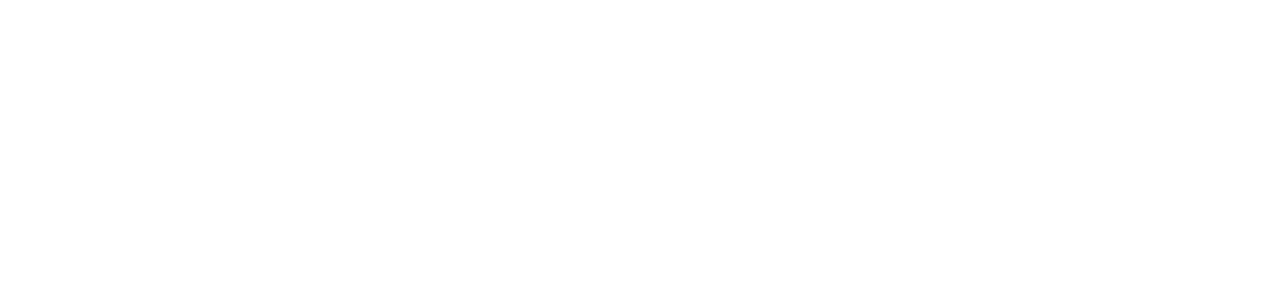
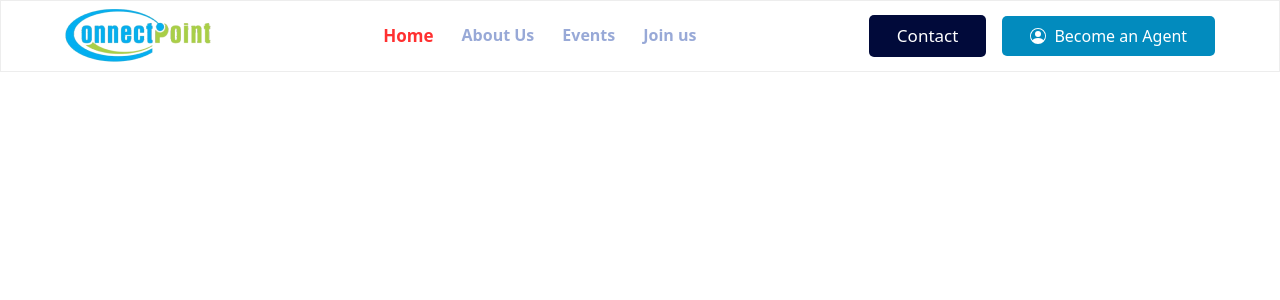
Before and after one commit to EmilyRacheal/connectpointsite, a React (Vite) app: page /buyairtime in a window 1280 px wide. Before the commit this address had no page. Shown: the top 300 px of the page. Built offline with nearby package versions, Linux system fonts and the light colour scheme.

Commit message:
working on the buyairtime page

```diff
--- a/src/App.jsx
+++ b/src/App.jsx
@@ -4,6 +4,7 @@
 import Home from "./Pages/Home/index";
 import About from "./Pages/About/index";
 import Contact from "./Pages/Contact/index";
+import BuyAirtime from "./Pages/BuyAirtime/buyAirtime"
 
 function App() {
   const [count, setCount] = useState(0);
@@ -12,9 +13,10 @@
     <div className="App">
       <BrowserRouter>
         <Routes>
-          <Route path="/" element={<Home />} />
+          {/* <Route path="/" element={<Home />} />
           <Route path="/about" element={<About />} />
-          <Route path="/contact" element={<Contact />} />
+          <Route path="/contact" element={<Contact />} /> */}
+          <Route path="/buyairtime" element={<BuyAirtime />} />
         </Routes>
       </BrowserRouter>
     </div>
--- /dev/null
+++ b/src/Pages/BuyAirtime/buyAirtime.jsx
@@ -0,0 +1,15 @@
+import React from 'react'
+import styles from "./buyAirtime.module.css"
+import Navbar from "../../components/Navbar"
+
+function BuyAirtime() {
+  return (
+    <div>
+        {/* <div> */}
+        <Navbar />
+        {/* </div> */}
+    </div>
+  )
+}
+
+export default BuyAirtime
```
Also changed, not shown: src/Pages/BuyAirtime/buyAirtime.module.css (added).
